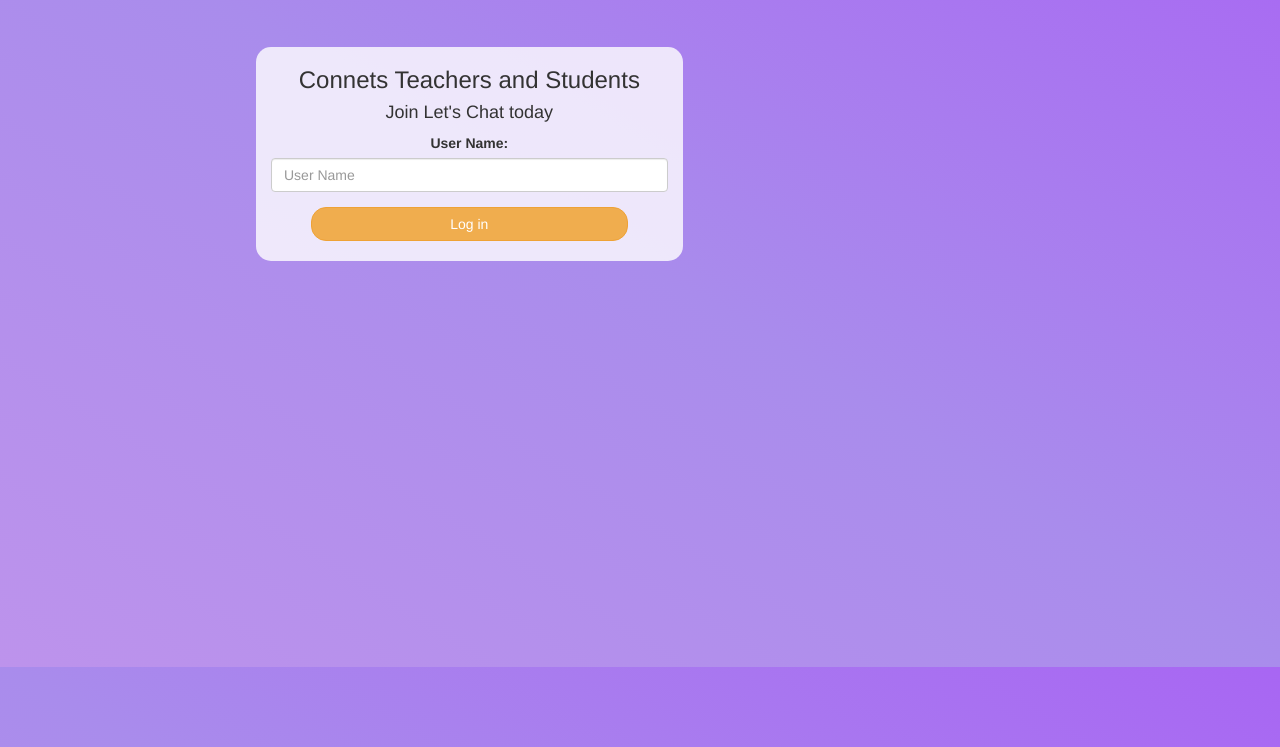
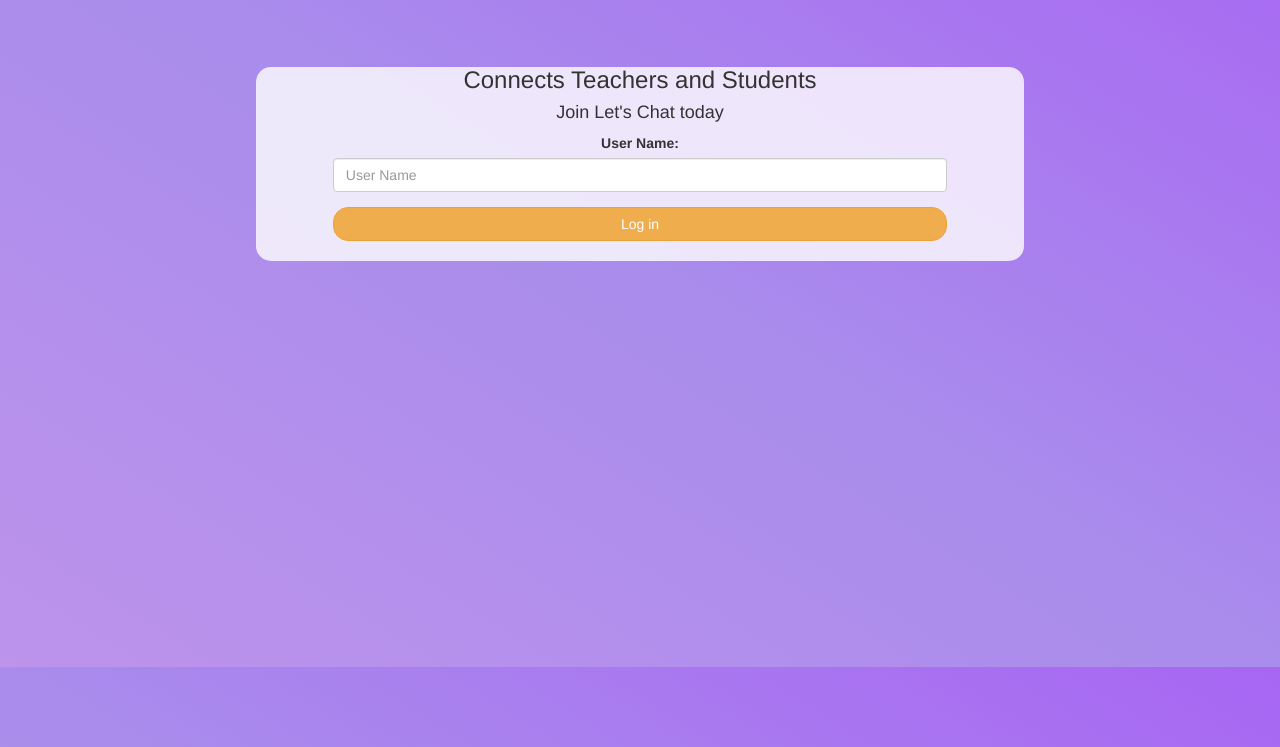
Before and after one commit to RithvikaCheela/Project-94, a plain HTML site: page index.html in a window 1280 px wide. Shown: the part 133-880 px from the top of the page. Drawn offline with nearby package versions, Linux system fonts and the light colour scheme; a web font is replaced by a local one.

Commit message:
Add files via upload

```diff
--- a/index.html
+++ b/index.html
@@ -14,8 +14,8 @@
                 Let's Chat
             </h1>
             <br><br>
-            <div class="col-lg-4 col-md-6 col-sm-6 col-xs-11 login_div">
-                <h3 >Connets Teachers and Students</h3>
+            <div class="login_div">
+                <h3 >Connects Teachers and Students</h3>
                 <h4 >Join Let's Chat today</h4>
                 <div class="form-group">
                   <label >User Name:</label>
--- a/kwitter.css
+++ b/kwitter.css
@@ -35,3 +35,11 @@ body{
 {
 	padding: 10px; width:80%;background: rgba(255,255,255,0.8);border-radius: 15px;
 }
+.container{
+	margin-left: auto;
+	margin-right: auto;
+	max-width: 60%;
+}
+#user_name{
+	width: 80%;
+}
```
